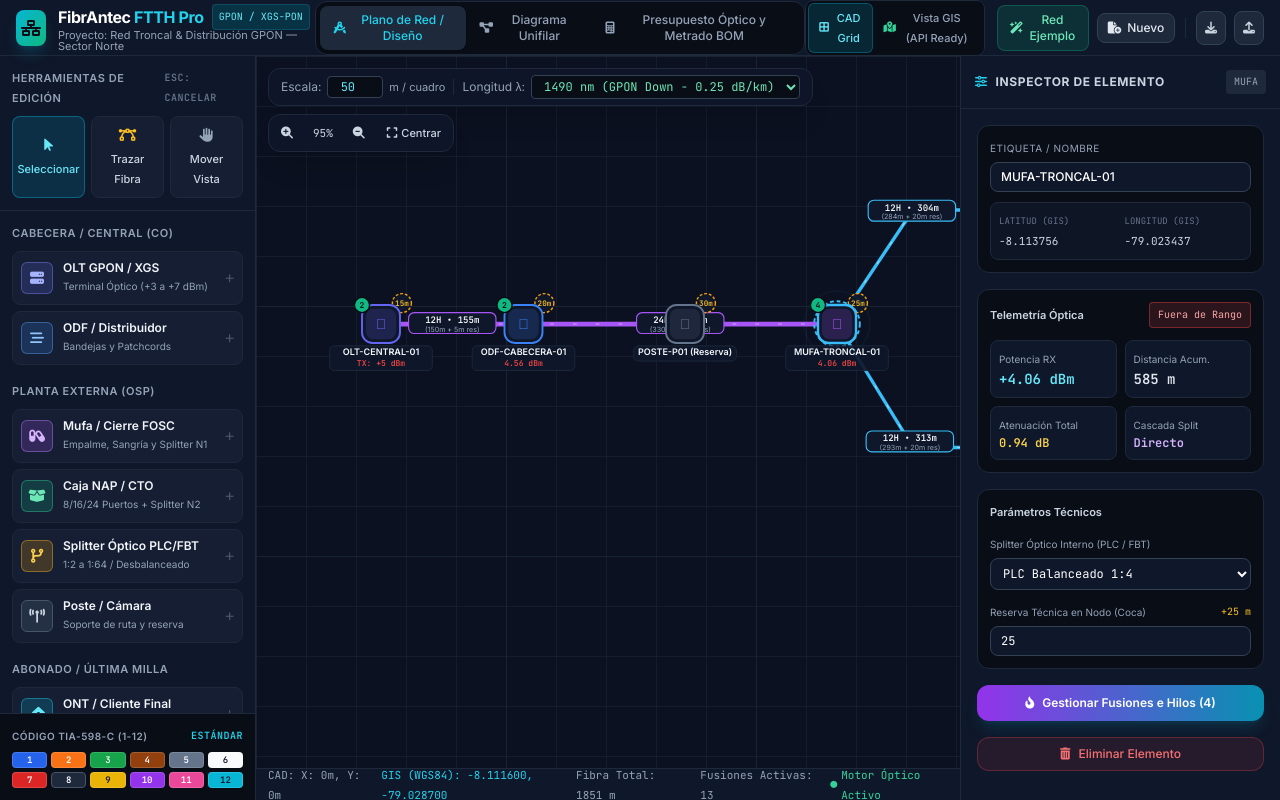
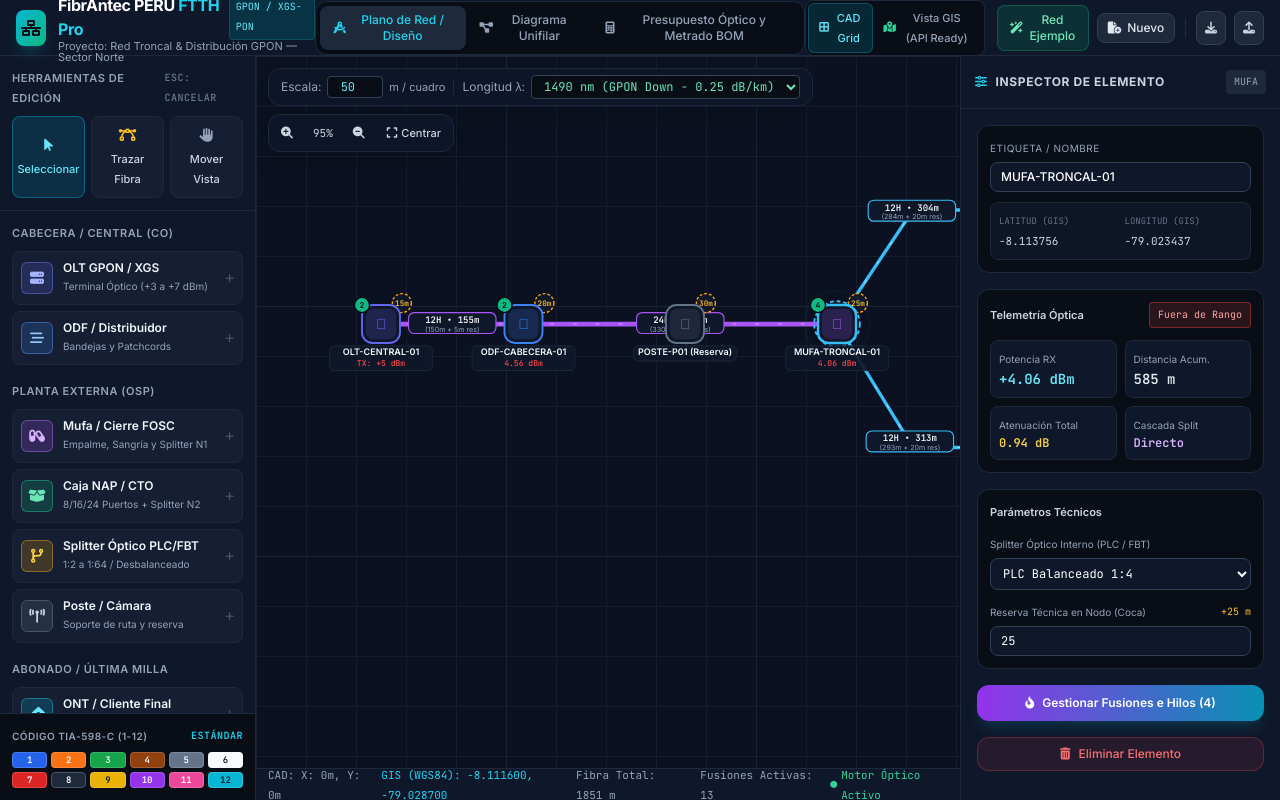
Before and after one commit to dennisruitonramirez-sys/fibercad-ftth-cloud-v2, a plain HTML site: page frontend/index.html in a window 1280 px wide. Drawn offline with nearby package versions, Linux system fonts and the light colour scheme.

Commit message:
Actulizar file

```diff
--- a/frontend/index.html
+++ b/frontend/index.html
@@ -22,7 +22,7 @@
       </div>
       <div>
         <div class="flex items-center gap-2">
-          <h1 class="font-bold text-base tracking-tight text-white">FibrAntec <span class="text-cyan-400">FTTH Pro</span></h1>
+          <h1 class="font-bold text-base tracking-tight text-white">FibrAntec PERU <span class="text-cyan-400">FTTH Pro</span></h1>
           <span class="text-[10px] font-mono px-1.5 py-0.5 rounded bg-cyan-950 text-cyan-300 border border-cyan-800/60">GPON / XGS-PON</span>
         </div>
         <p class="text-[11px] text-slate-400 leading-none" id="project-subtitle">Proyecto: Red Troncal &amp; Distribución Sector Norte</p>
```
